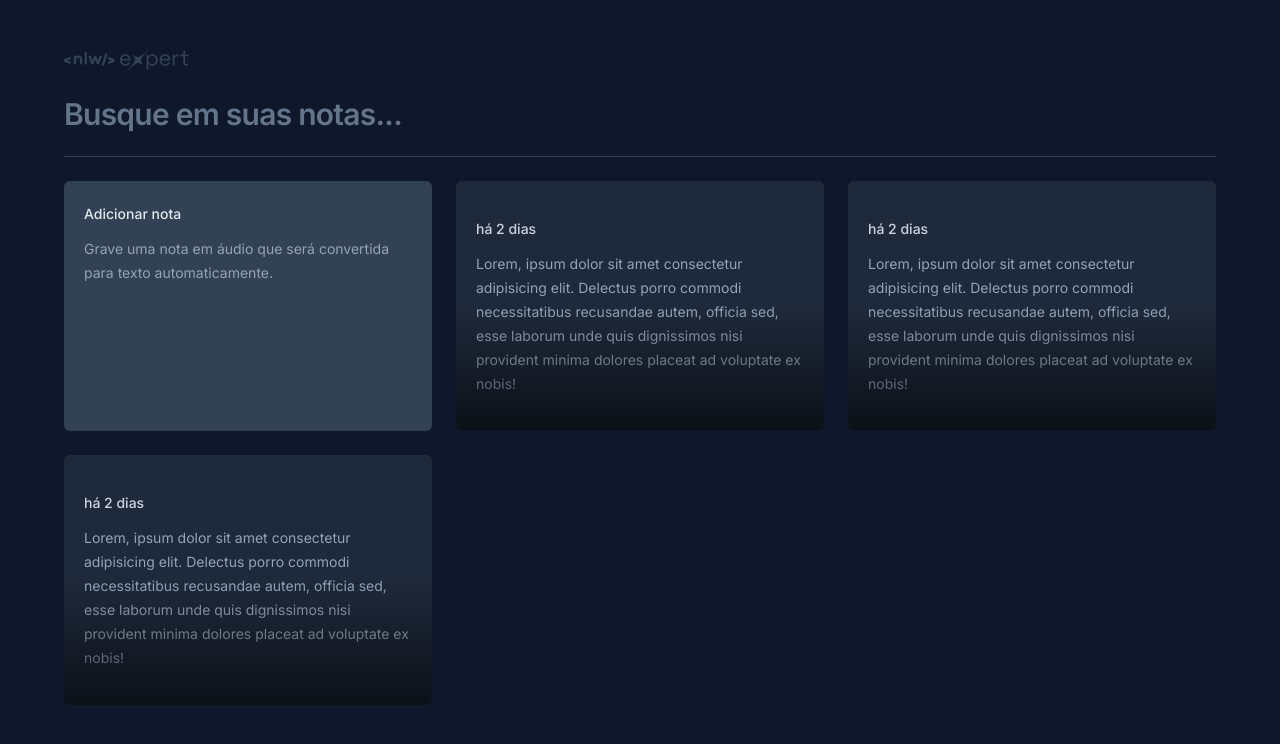
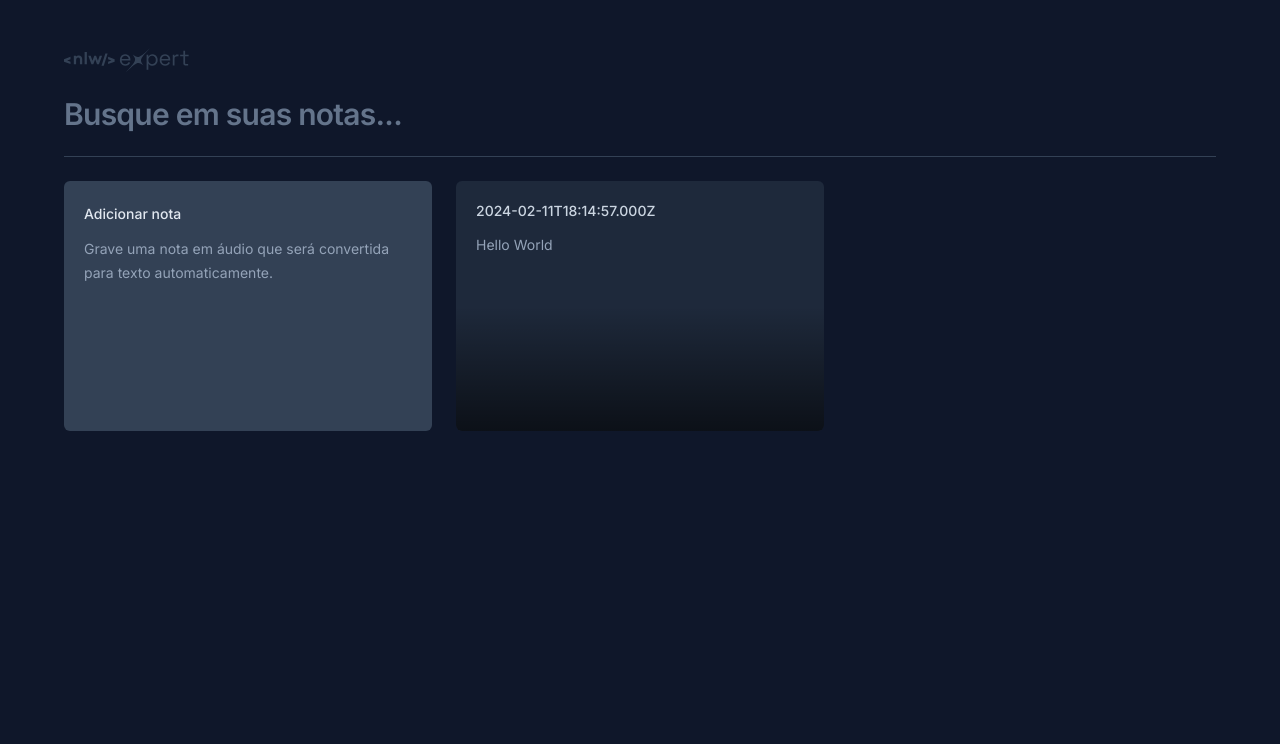
Before and after one commit to Wallauerr/expert-notes-react, a React (Vite) app: page / in a window 1280 px wide. Shown: the top 744 px of the page. Built offline with nearby package versions, Linux system fonts and the light colour scheme.

Commit message:
installed lucide icons and radix for create note overlay

```diff
--- a/package.json
+++ b/package.json
@@ -10,6 +10,9 @@
     "preview": "vite preview"
   },
   "dependencies": {
+    "@radix-ui/react-dialog": "^1.0.5",
+    "date-fns": "^3.3.1",
+    "lucide-react": "^0.330.0",
     "react": "^18.2.0",
     "react-dom": "^18.2.0"
   },
--- a/src/app.tsx
+++ b/src/app.tsx
@@ -20,9 +20,12 @@
       <div className="grid grid-cols-3 gap-6 auto-rows-[250px]">
         <NewNoteCard />
 
-        <NoteCard />
-        <NoteCard />
-        <NoteCard />
+        <NoteCard
+          note={{
+            date: new Date(),
+            content: 'Hello World',
+          }}
+        />
       </div>
     </div>
   )
--- a/src/components/note-card.tsx
+++ b/src/components/note-card.tsx
@@ -1,15 +1,56 @@
-export function NoteCard() {
+import * as Dialog from '@radix-ui/react-dialog'
+import { formatDistanceToNow } from 'date-fns'
+import { ptBR } from 'date-fns/locale'
+import { X } from 'lucide-react'
+
+interface NoteCardProps {
+  note: {
+    date: Date
+    content: string
+  }
+}
+
+export function NoteCard({ note }: NoteCardProps) {
   return (
-    <button className="rounded-md text-left bg-slate-800 p-5 space-y-3 overflow-hidden relative outline-none hover:ring-2 hover:ring-slate-600 focus-visible:ring-2 focus-visible:ring-lime-400">
-      <span className="text-sm font-medium text-slate-300">há 2 dias</span>
-      <p className="text-sm leading-6 text-slate-400">
-        Lorem, ipsum dolor sit amet consectetur adipisicing elit. Delectus porro
-        commodi necessitatibus recusandae autem, officia sed, esse laborum unde
-        quis dignissimos nisi provident minima dolores placeat ad voluptate ex
-        nobis!
-      </p>
+    <Dialog.Root>
+      <Dialog.Trigger className="rounded-md text-left flex flex-col bg-slate-800 p-5 gap-3 overflow-hidden relative outline-none hover:ring-2 hover:ring-slate-600 focus-visible:ring-2 focus-visible:ring-lime-400">
+        <span className="text-sm font-medium text-slate-300">
+          {note.date.toISOString()}
+        </span>
+        <p className="text-sm leading-6 text-slate-400">{note.content}</p>
 
-      <div className="absolute bottom-0 left-0 right-0 h-1/2 bg-gradient-to-t from-black/60 to-black/0 pointer-events-none" />
-    </button>
+        <div className="absolute bottom-0 left-0 right-0 h-1/2 bg-gradient-to-t from-black/60 to-black/0 pointer-events-none" />
+      </Dialog.Trigger>
+
+      <Dialog.Portal>
+        <Dialog.Overlay className="inset-0 fixed bg-black/50" />
+        <Dialog.Content className="fixed overflow-hidden left-1/2 top-1/2 -translate-x-1/2 -translate-y-1/2 max-w-[640px] w-full h-[60vh] bg-slate-700 rounded-md flex flex-col outline-none">
+          <Dialog.DialogClose className="absolute right-0 top-0 bg-slate-800 p-1.5 text-slate-400 hover:text-slate-100">
+            <X className="size-5" />
+          </Dialog.DialogClose>
+
+          <div className="flex flex-1 flex-col gap-3 p-5">
+            <span className="text-sm font-medium text-slate-300">
+              {formatDistanceToNow(note.date, {
+                locale: ptBR,
+                addSuffix: true,
+              })}
+            </span>
+            <p className="text-sm leading-6 text-slate-400">{note.content}</p>
+          </div>
+
+          <button
+            type="button"
+            className="w-full bg-slate-800 py-4 text-center text-sm text-slate-300 outline-none font-medium group"
+          >
+            Deseja{' '}
+            <span className="text-red-400 group-hover:underline">
+              apagar essa nota
+            </span>
+            ?
+          </button>
+        </Dialog.Content>
+      </Dialog.Portal>
+    </Dialog.Root>
   )
 }
```
Also changed, not shown: 1 other file (tests, documents, lock files or other folders).
